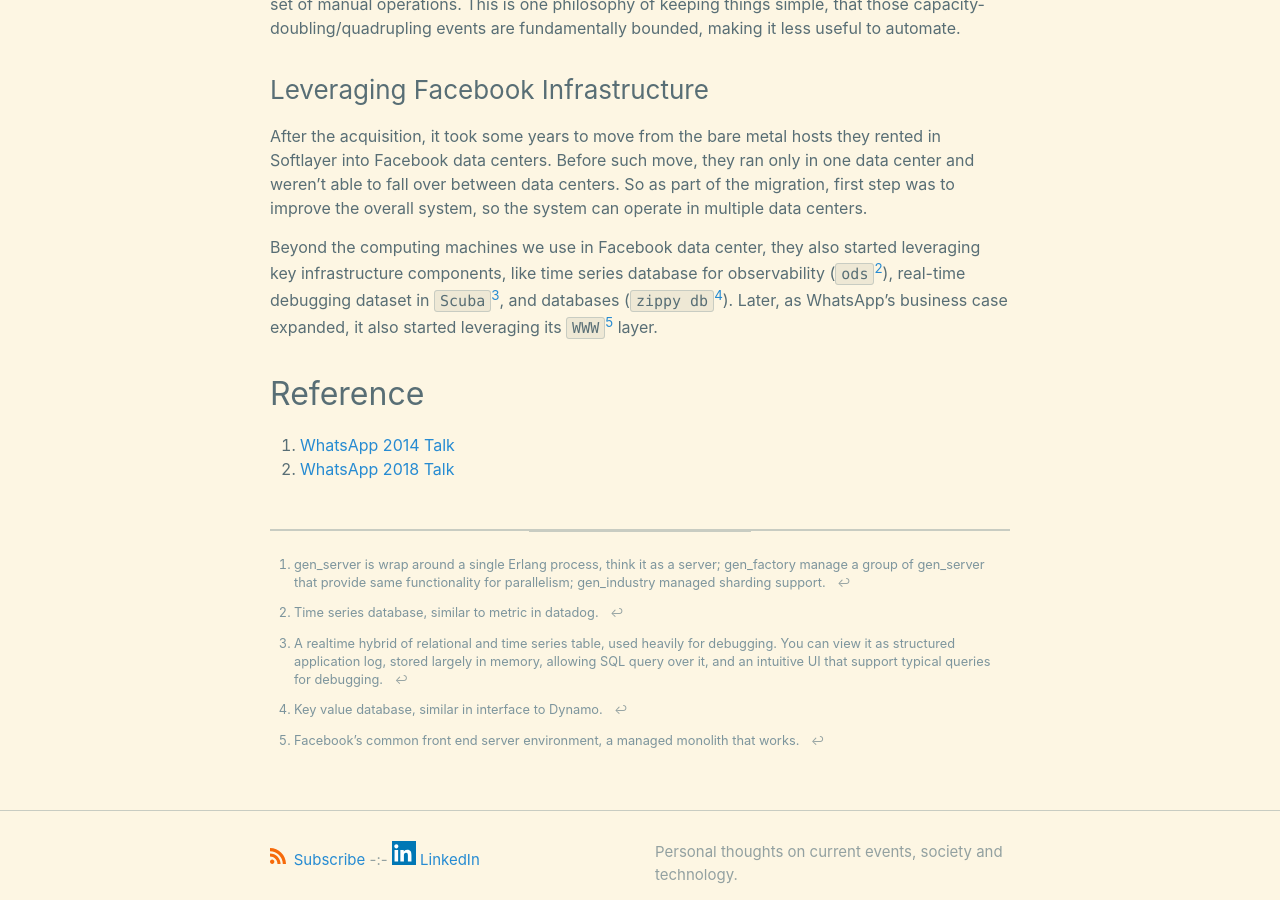
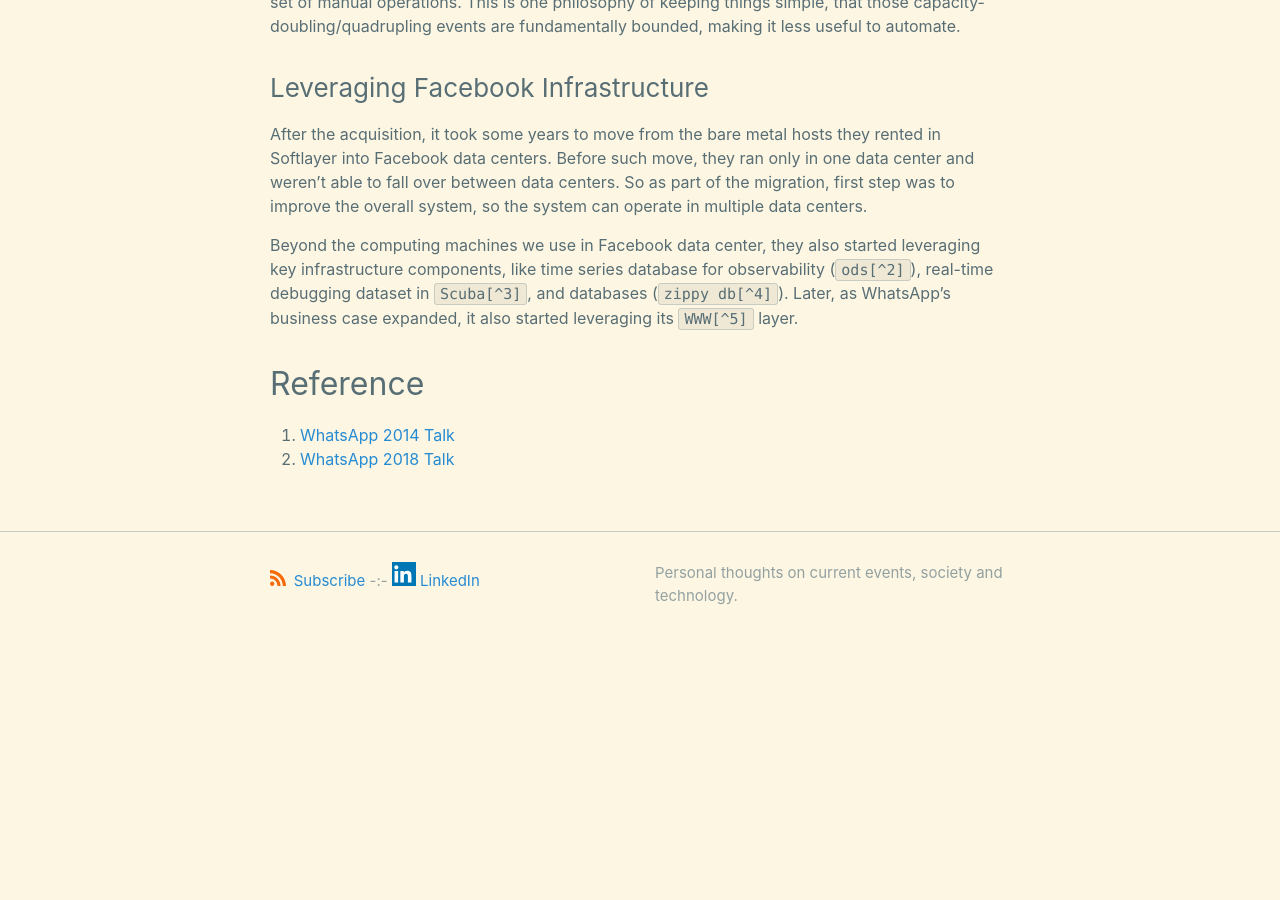
Before and after one commit to xianxu/xianxu.github.io, a Jekyll site: the page built from _posts/2025-09-13-whatsapp-architecture.markdown, in a window 1280 px wide and 900 px high, scrolled down 2632 px. Built offline with Jekyll 4.4.1, drawn with Linux system fonts in a browser that asks for light colours; comment, search, counter and statistics services are not loaded; after the commit the page ends 3299 px from its top, so only the background shows below that; some of the changed text lies outside the part shown.

Commit message:
Sync latest _posts from remote land

```diff
--- a/_posts/2025-09-13-whatsapp-architecture.markdown
+++ b/_posts/2025-09-13-whatsapp-architecture.markdown
@@ -32,7 +32,7 @@
 
 ### Parallelism
 
-At the base level, you have an Erlang process, organized in `gen_server`[^1]. `gen_factory` is used to manage a group of worker `gen_server`, and `gen_industry` is used to manage shards of many `gen_factory` handling some entity, with sharding mapping as part of static cluster configuration. So in this setup, given the identity of an entity, you can easily find which early process handles it, inspect if that portion of the system is having any problems, including inspecting its current state, from any connected Erlang node.
+At the base level, you have an Erlang process, organized in `gen_server[^1]`. `gen_factory` is used to manage a group of worker `gen_server`, and `gen_industry` is used to manage shards of many `gen_factory` handling some entity, with sharding mapping as part of static cluster configuration. So in this setup, given the identity of an entity, you can easily find which early process handles it, inspect if that portion of the system is having any problems, including inspecting its current state, from any connected Erlang node.
 
 Typical stateful services (services fronting a database) are managed by `gen_industry`, stateless services often by it, just for uniformity, not for necessity, as it’s easy to operate. The chat routing layer (`chatd`) has its own routing layer. Due to the location transparency of Erlang, those “service discovery” mechanisms are extremely simple: they are just some state stored somewhere on the computing mesh. Accessing the servicing routing information is not that different from accessing any piece of data.
 
@@ -44,19 +44,19 @@
 
 After the acquisition, it took some years to move from the bare metal hosts they rented in Softlayer into Facebook data centers. Before such move, they ran only in one data center and weren’t able to fall over between data centers. So as part of the migration, first step was to improve the overall system, so the system can operate in multiple data centers.
 
-Beyond the computing machines we use in Facebook data center, they also started leveraging key infrastructure components, like time series database for observability (`ods`[^2]), real-time debugging dataset in `Scuba`[^3], and databases (`zippy db`[^4]). Later, as WhatsApp's business case expanded, it also started leveraging its `WWW`[^5] layer.
+Beyond the computing machines we use in Facebook data center, they also started leveraging key infrastructure components, like time series database for observability (`ods[^2]`), real-time debugging dataset in `Scuba[^3]`, and databases (`zippy db[^4]`). Later, as WhatsApp’s business case expanded, it also started leveraging its `WWW[^5]` layer.
 
 ## Reference
 
 1. [WhatsApp 2014 Talk](https://videog.infoq.com/downloads/pdfdownloads/presentations/Erlang2014-RickReed-ThatsBillionwithaBScalingtotheNextLevelatWhatsApp.pdf)
 2. [WhatsApp 2018 Talk](https://www.codemesh.io/uploads/media/default/0001/01/190cbb93b3aeab99aba07d051a857d05a46bf4d1.pdf)
 
-[^1]: gen_server is wrap around a single Erlang process, think it as a server; gen_factory manage a group of gen_server that provide same functionality for parallelism; gen_industry managed sharding support.
+[^1]:  `gen_server` is wrap around a single Erlang process, think it as a server; `gen_factory` manage a group of `gen_server` that provide same functionality for parallelism; `gen_industry` managed sharding support.
 
-[^2]: Time series database, similar to metric in datadog.
+[^2]:  Time series database, similar to metric in datadog.
 
-[^3]: A realtime hybrid of relational and time series table, used heavily for debugging. You can view it as structured application log, stored largely in memory, allowing SQL query over it, and an intuitive UI that support typical queries for debugging.
+[^3]:  A realtime hybrid of relational and time series table, used heavily for debugging. You can view it as structured application log, stored largely in memory, allowing SQL query over it, and an intuitive UI that support typical queries for debugging.
 
-[^4]: Key value database, similar in interface to Dynamo.
+[^4]:  Key value database, similar in interface to Dynamo.
 
-[^5]: Facebook's common front end server environment, a managed monolith that works.
+[^5]:  Facebook’s common front end server environment, a managed monolith that works.
```
